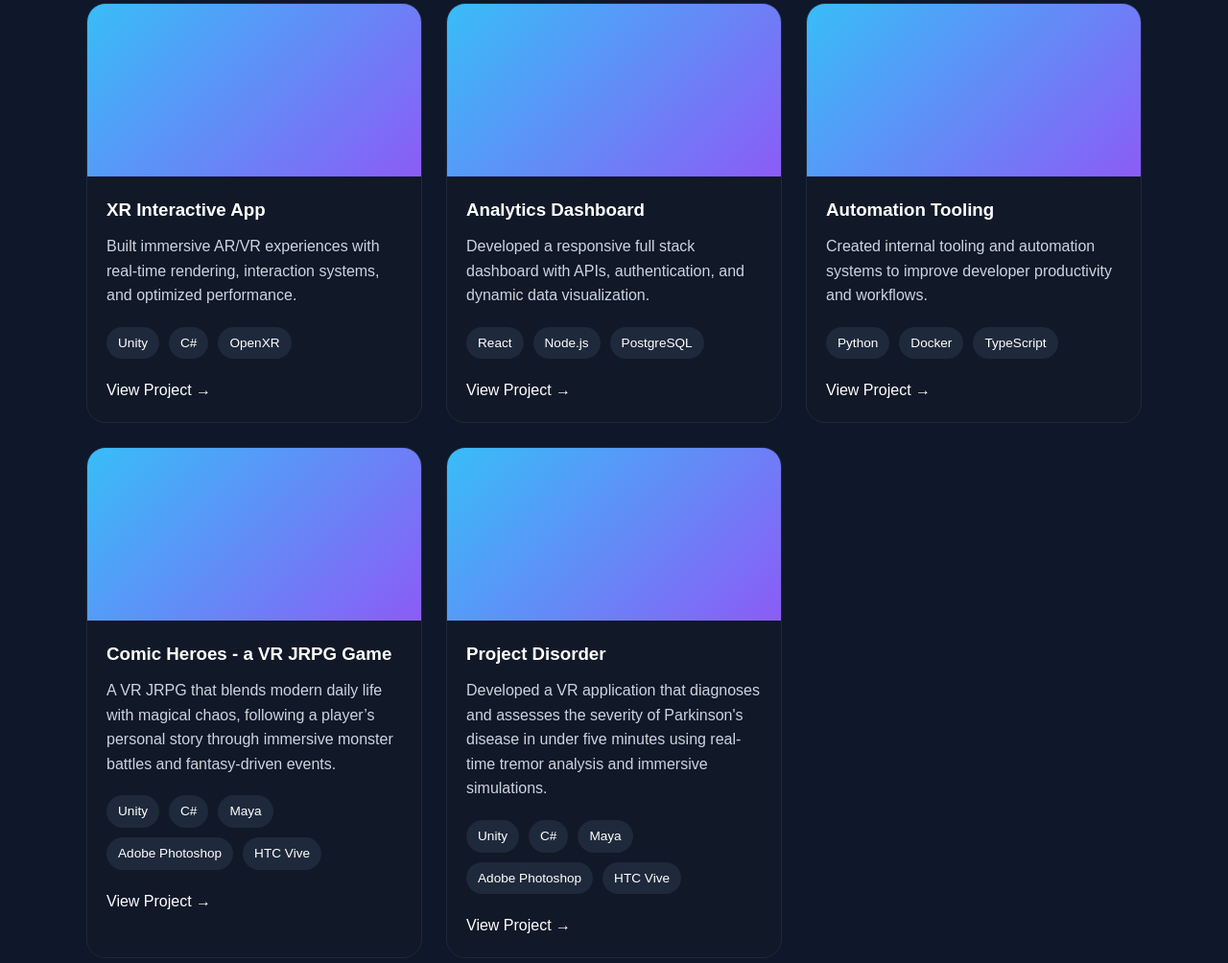
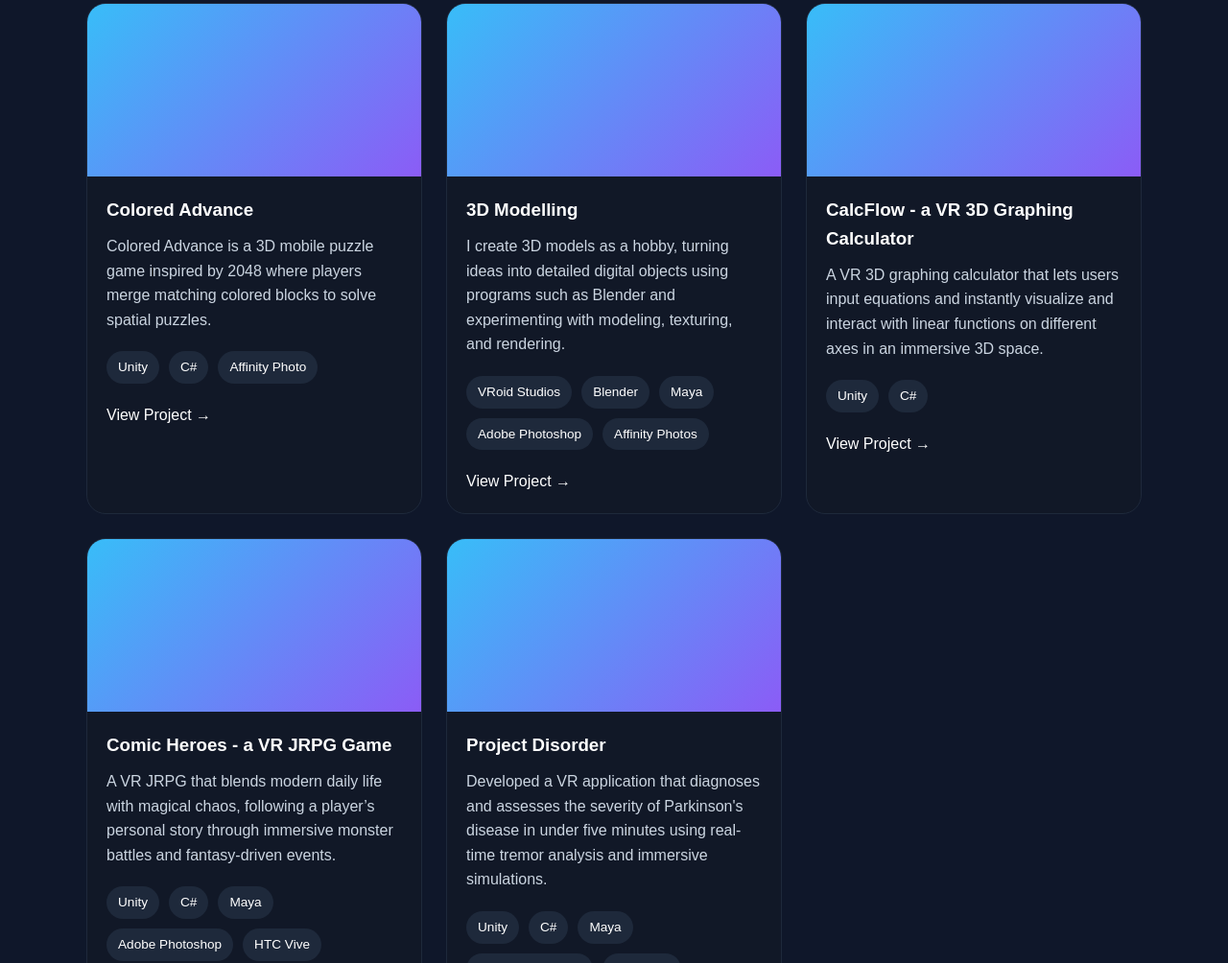
Before and after one commit to jmduong/jmduong.github.io, a plain HTML site: page index.html in a window 1280 px wide. Shown: the part 1796-2800 px from the top of the page at 96% size. Drawn offline with Linux system fonts and the light colour scheme.

Commit message:
Update index.html

```diff
--- a/index.html
+++ b/index.html
@@ -350,20 +350,22 @@
           <div class="project-image"></div>
 
           <div class="project-content">
-            <h3>XR Interactive App</h3>
+            <h3>Colored Advance</h3>
 
             <p>
-              Built immersive AR/VR experiences with real-time rendering,
-              interaction systems, and optimized performance.
+              Colored Advance is a 3D mobile puzzle game inspired by 2048 where
+              players merge matching colored blocks to solve spatial puzzles.
             </p>
 
             <div class="tech-stack">
               <span class="tech">Unity</span>
               <span class="tech">C#</span>
-              <span class="tech">OpenXR</span>
+              <span class="tech">Affinity Photo</span>
             </div>
 
-            <a href="#">View Project →</a>
+            <a href="projects/colored-advance/index.html">
+              View Project →
+            </a>
           </div>
         </div>
 
@@ -371,20 +373,25 @@
           <div class="project-image"></div>
 
           <div class="project-content">
-            <h3>Analytics Dashboard</h3>
+            <h3>3D Modelling</h3>
 
             <p>
-              Developed a responsive full stack dashboard with APIs,
-              authentication, and dynamic data visualization.
+              I create 3D models as a hobby, turning ideas into detailed
+              digital objects using programs such as Blender and
+              experimenting with modeling, texturing, and rendering.
             </p>
 
             <div class="tech-stack">
-              <span class="tech">React</span>
-              <span class="tech">Node.js</span>
-              <span class="tech">PostgreSQL</span>
+              <span class="tech">VRoid Studios</span>
+              <span class="tech">Blender</span>
+              <span class="tech">Maya</span>
+              <span class="tech">Adobe Photoshop</span>
+              <span class="tech">Affinity Photos</span>
             </div>
 
-            <a href="#">View Project →</a>
+            <a href="projects/3d-modelling/index.html">
+              View Project →
+            </a>
           </div>
         </div>
 
@@ -392,20 +399,22 @@
           <div class="project-image"></div>
 
           <div class="project-content">
-            <h3>Automation Tooling</h3>
+            <h3>CalcFlow - a VR 3D Graphing Calculator</h3>
 
             <p>
-              Created internal tooling and automation systems
-              to improve developer productivity and workflows.
+              A VR 3D graphing calculator that lets users input equations
+              and instantly visualize and interact with linear functions on
+              different axes in an immersive 3D space.
             </p>
 
             <div class="tech-stack">
-              <span class="tech">Python</span>
-              <span class="tech">Docker</span>
-              <span class="tech">TypeScript</span>
+              <span class="tech">Unity</span>
+              <span class="tech">C#</span>
             </div>
 
-            <a href="#">View Project →</a>
+            <a href="projects/calcflow/index.html">
+              View Project →
+            </a>
           </div>
         </div>
 
@@ -429,7 +438,7 @@
               <span class="tech">HTC Vive</span>
             </div>
 
-            <a href="projects/comic-heroes/Comic_Heroes.html">
+            <a href="projects/comic-heroes/index.html">
               View Project →
             </a>
           </div>
@@ -454,7 +463,7 @@
               <span class="tech">HTC Vive</span>
             </div>
 
-            <a href="projects/project-disorder/Project_Disorder.html">
+            <a href="projects/project-disorder/index.html">
               View Project →
             </a>
           </div>
```
